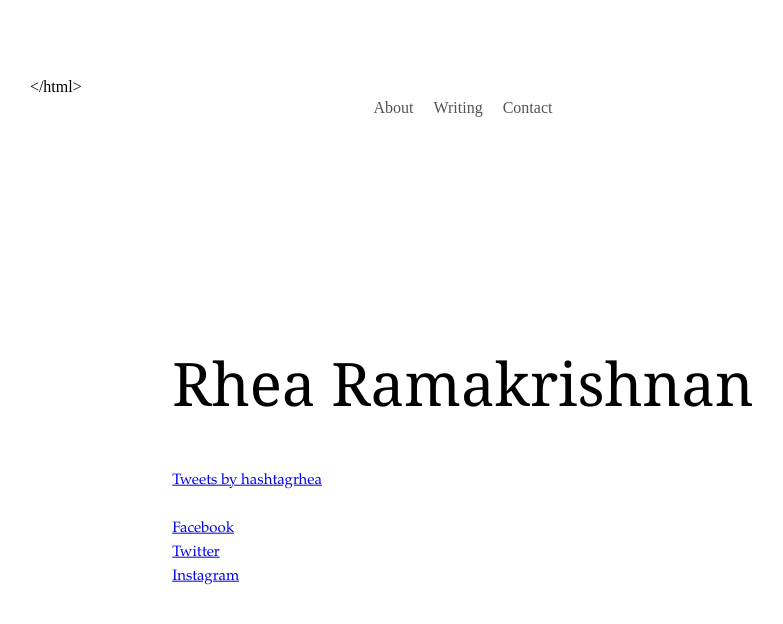
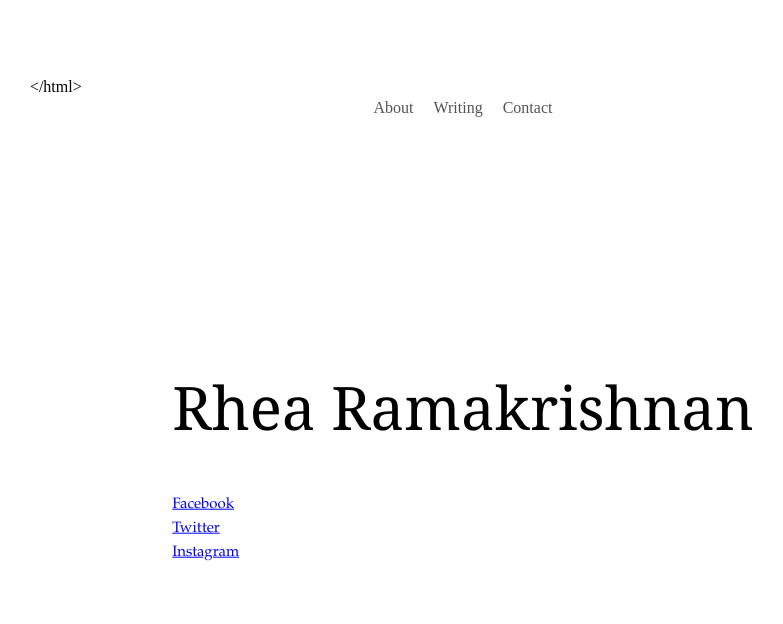
Before and after one commit to reram/reram.github.io, a Jekyll site: the page built from contact.md, in a window 1280 px wide. Shown: the top 624 px of the page, without its empty margins (177-960 px from the left). Built offline with Jekyll 4.4.1, drawn with Linux system fonts in a browser that asks for light colours; comment, search, counter and statistics services are not loaded.

Commit message:
Update contact.md

```diff
--- a/contact.md
+++ b/contact.md
@@ -16,19 +16,16 @@ permalink: /contact/
 <section>
 
 <h1>Rhea Ramakrishnan</h1>
-
+<center>
 <p>
 
-<a class="twitter-timeline" href="https://twitter.com/hashtagrhea">Tweets by hashtagrhea</a> <script async src="//platform.twitter.com/widgets.js" charset="utf-8"></script>
-
-<br><br>
 
 <a href="https://www.facebook.com/reramakrishnan">Facebook</a><br>
 <a href="https://twitter.com/hashtagrhea">Twitter</a><br>
 <a href="https://www.instagram.com/hashtagrhea/?hl=en">Instagram</a>
 
 </p>
-
+</center>
 </section>
     <body>
 </html>
```
